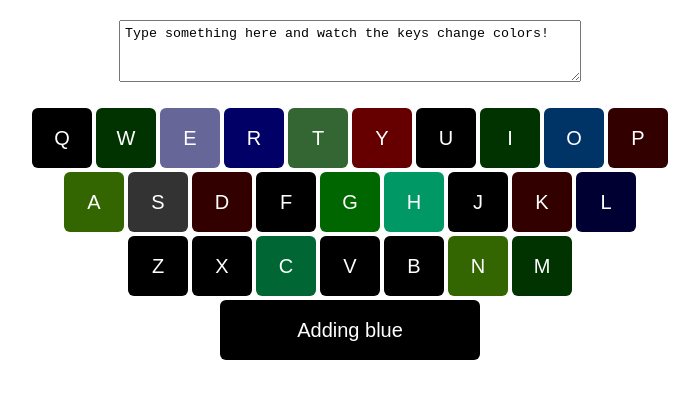
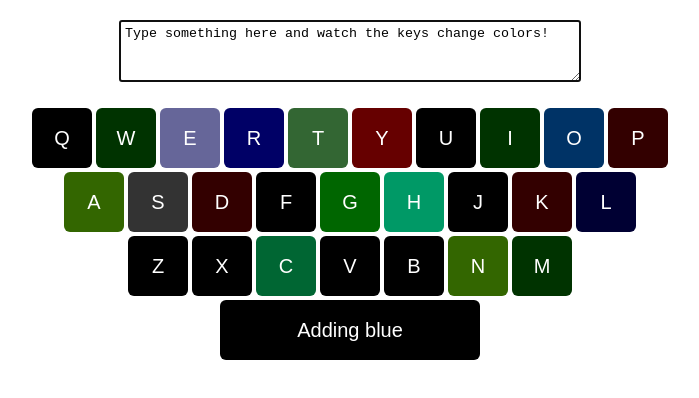
Before and after one commit to AutumnBasinger/colorkeys, a React (Create React App) app: page / in a window 1280 px wide. Shown: the top 398 px of the page, without its empty margins (290-989 px from the left). Built offline with nearby package versions, Linux system fonts and the light colour scheme.

Commit message:
Autofocus textarea

```diff
--- a/src/App.js
+++ b/src/App.js
@@ -40,7 +40,7 @@ class App extends Component {
   render() {
     return (
       <center>
-        <textarea style={textareaStyle} value={this.state.currentText} type="text" onChange={this.handleChange}/>
+        <textarea style={textareaStyle} autoFocus value={this.state.currentText} type="text" onChange={this.handleChange}/>
         <Board currentText={this.state.currentText}/>
         <Spacebar currentText={this.state.currentText}/>
       </center>
```
